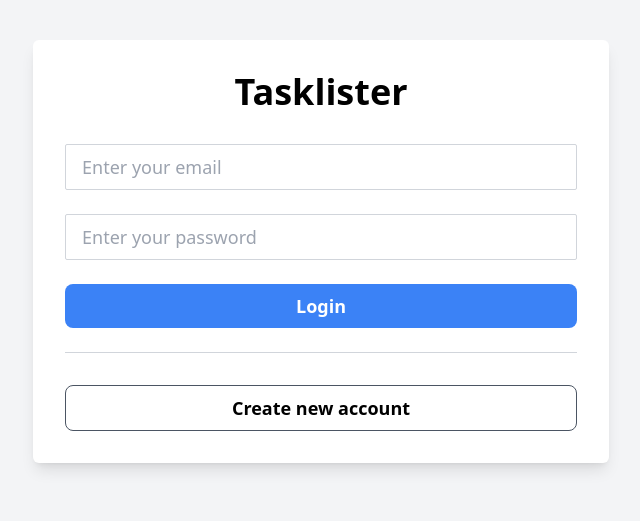
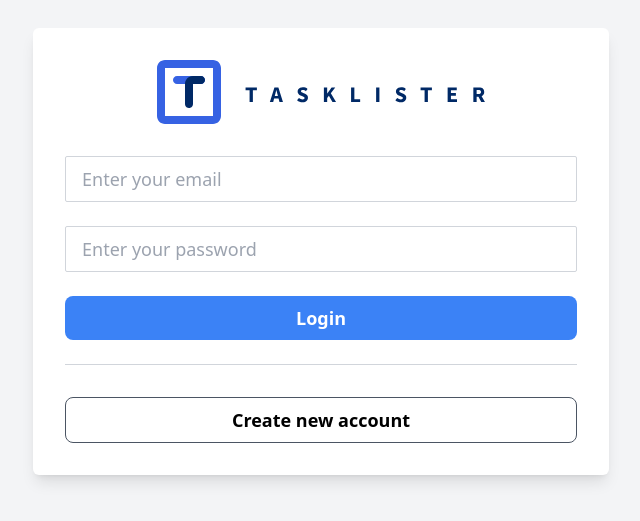
Before and after one commit to RyanmjDev/Tasklister, a React (Vite) app: page /login in a window 1280 px wide. Shown: the part 149-670 px from the top of the page, without its empty margins (319-959 px from the left). Built offline with nearby package versions, Linux system fonts and the light colour scheme.

Commit message:
Added Logo to login page

```diff
--- a/src/Pages/Login.jsx
+++ b/src/Pages/Login.jsx
@@ -4,8 +4,7 @@ import { useNavigate } from 'react-router-dom';
 import Cookies from 'js-cookie';
 import api from '../utils/api';
 import { checkLoggedIn } from '../utils/auth';
-
-// import LogoHorizontal from '../assets/Logo-Horizontal.svg'
+import LogoHorizontal from '../assets/Logo-Horizontal.svg';
 
 const Login = () => {
   const [email, setEmail] = useState('');
@@ -47,7 +46,9 @@ const Login = () => {
   return (
     <div className="flex md:justify-center md:items-center md:h-screen md:w-screen bg-gray-100">
       <div className="flex flex-col justify-center bg-white shadow-lg rounded-lg p-8 w-full md:max-w-xl md:w-5/6 md:rounded-md">
-        <h1 className="text-4xl text-center mb-8 font-bold"> Tasklister </h1>
+      <div className="flex justify-center mb-8">
+          <img src={LogoHorizontal}  alt="Logo" className="h-16" />
+        </div>
         {error && (
           <div className="bg-red-100 border border-red-400 text-red-700 px-4 py-3 mb-6 rounded-lg">
             <p>{error}</p>
```
